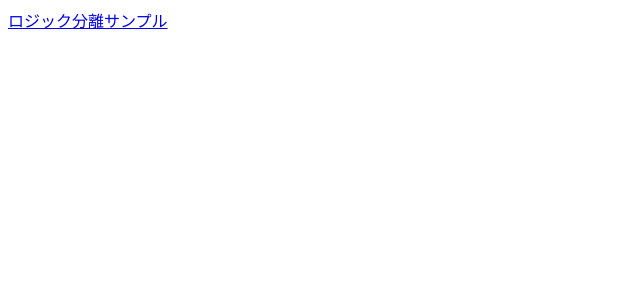
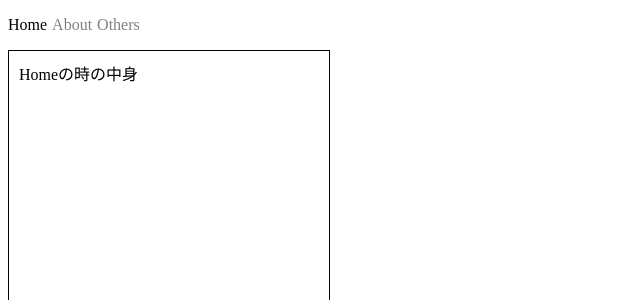
Before and after one commit to teradonburi/ts-react, a React (Vite) app: page /menu in a window 1280 px wide. Shown: the top 300 px of the page, without its empty margins (0-640 px from the left). Built offline with nearby package versions, Linux system fonts and the light colour scheme.

Commit message:
compound

```diff
--- a/src/App.tsx
+++ b/src/App.tsx
@@ -2,12 +2,16 @@ import React from 'react'
 import { BrowserRouter as Router, Switch, Route } from 'react-router-dom'
 import IndexPage from './components/pages/IndexPage'
 import LogicPage from './components/pages/LogicPage'
+import MenuPage from './components/pages/MenuPage'
+import NotFoundPage from './components/pages/NotFoundPage'
 
 const App = (): JSX.Element => (
   <Router>
     <Switch>
-      <Route path="/logic" component={LogicPage} />
-      <Route path="/" component={IndexPage} />
+      <Route exact path="/logic" component={LogicPage} />
+      <Route exact path="/menu" component={MenuPage} />
+      <Route exact path="/" component={IndexPage} />
+      <Route component={NotFoundPage} />
     </Switch>
   </Router>
 )
--- /dev/null
+++ b/src/components/organisms/Menu.tsx
@@ -0,0 +1,105 @@
+import React, { useContext } from 'react'
+
+type ValueOf<T> = T[keyof T]
+
+const TAB_TYPES = {
+  HOME: 'home',
+  ABOUT: 'about',
+  OTHERS: 'others',
+}
+
+const tabData = [
+  {
+    text: 'Home',
+    type: TAB_TYPES.HOME,
+  },
+  {
+    text: 'About',
+    type: TAB_TYPES.ABOUT,
+  },
+  {
+    text: 'Others',
+    type: TAB_TYPES.OTHERS,
+  },
+]
+
+const TabContext = React.createContext<{
+  tabType: ValueOf<typeof TAB_TYPES>
+  changeTab: (tabType: ValueOf<typeof TAB_TYPES>) => void
+}>({
+  tabType: TAB_TYPES.HOME,
+  changeTab: () => null,
+})
+
+function Menu({ children }: { children: React.ReactNode }): JSX.Element {
+  const [tabType, setTabType] = React.useState<ValueOf<typeof TAB_TYPES>>(
+    TAB_TYPES.HOME
+  )
+
+  const changeTab = React.useCallback(
+    (tabType: ValueOf<typeof TAB_TYPES>) => {
+      setTabType(tabType)
+    },
+    [tabType]
+  )
+
+  return (
+    <TabContext.Provider
+      value={{
+        tabType,
+        changeTab,
+      }}
+    >
+      {children}
+    </TabContext.Provider>
+  )
+}
+
+function Home({ children }: { children?: React.ReactNode }) {
+  const { tabType } = useContext(TabContext)
+
+  return tabType === TAB_TYPES.HOME ? (children as JSX.Element) : null
+}
+
+function About({ children }: { children?: React.ReactNode }) {
+  const { tabType } = useContext(TabContext)
+
+  return tabType === TAB_TYPES.ABOUT ? (children as JSX.Element) : null
+}
+
+function Others({ children }: { children?: React.ReactNode }) {
+  const { tabType } = useContext(TabContext)
+
+  return tabType === TAB_TYPES.OTHERS ? (children as JSX.Element) : null
+}
+
+function Tabs() {
+  const { tabType, changeTab } = useContext(TabContext)
+
+  return (
+    <ul style={{ display: 'flex', padding: 0 }}>
+      {tabData.map((tab) => (
+        <li
+          key={tab.type}
+          style={{
+            display: 'block',
+            color: tabType === tab.type ? 'black' : 'grey',
+            marginRight: 5,
+            padding: 0,
+            cursor: 'pointer',
+          }}
+          onClick={() => changeTab(tab.type)}
+        >
+          {tab.text}
+        </li>
+      ))}
+    </ul>
+  )
+}
+
+Menu.Tabs = Tabs
+Menu.Home = Home
+Menu.About = About
+Menu.Others = Others
+
+export default Menu
--- a/src/components/pages/IndexPage.tsx
+++ b/src/components/pages/IndexPage.tsx
@@ -2,7 +2,12 @@ import React from 'react'
 import { Link } from 'react-router-dom'
 
 const IndexPage = (): JSX.Element => {
-  return <Link to="/logic">ロジック分離サンプル</Link>
+  return (
+    <div style={{ display: 'flex', flexDirection: 'column' }}>
+      <Link to="/logic">ロジック分離サンプル</Link>
+      <Link to="/menu">メニューページサンプル</Link>
+    </div>
+  )
 }
 
 export default IndexPage
--- /dev/null
+++ b/src/components/pages/MenuPage.tsx
@@ -0,0 +1,24 @@
+import React from 'react'
+import Menu from '../organisms/Menu'
+
+const MenuPage = (): JSX.Element => {
+  return (
+    <Menu>
+      <Menu.Tabs />
+      <div
+        style={{
+          width: 300,
+          height: 300,
+          border: '1px solid black',
+          padding: 10,
+        }}
+      >
+        <Menu.Home>Homeの時の中身</Menu.Home>
+        <Menu.About>Aboutの時の中身</Menu.About>
+        <Menu.Others>Othersの時の中身</Menu.Others>
+      </div>
+    </Menu>
+  )
+}
+
+export default MenuPage
--- /dev/null
+++ b/src/components/pages/NotFoundPage.tsx
@@ -0,0 +1,7 @@
+import React from 'react'
+
+const NotFoundPage = (): JSX.Element => {
+  return <div>Not found</div>
+}
+
+export default NotFoundPage
```
Also changed, not shown: src/components/pages/Compound.tsx (added).
